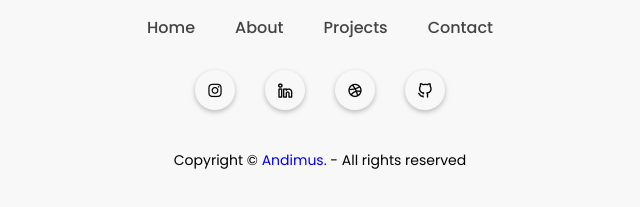
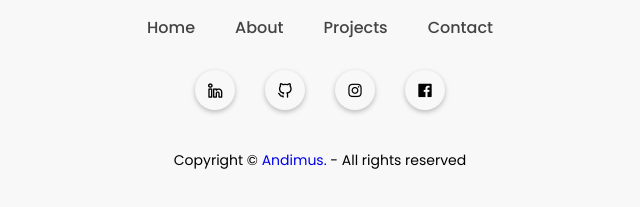
Before and after one commit to dsarateanu28/web-portfolio, a plain HTML site: page index.html in a window 1280 px wide. Shown: the part 3599-3806 px from the top of the page, 320-960 px from the left. Drawn offline with nearby package versions, Linux system fonts and the light colour scheme.

Commit message:
WP-0001: add init project

```diff
--- a/index.html
+++ b/index.html
@@ -10,7 +10,7 @@
     <!-- --------- CSS ---------- -->
     <link rel="stylesheet" href="css/index.css">
 
-    <title>Portfolio | Ludiflex</title>
+    <title>ANDIMUS</title>
 </head>
 <body>
 <div class="container">
@@ -257,10 +257,10 @@
             </ul>
         </div>
         <div class="footer-social-icons">
+            <div class="icon"><i class="uil uil-linkedin-alt"></i></div>
+            <div class="icon"><i class="uil uil-github-alt"></i></div>
             <div class="icon"><i class="uil uil-instagram"></i></div>
-            <div class="icon"><i class="uil uil-linkedin-alt"></i></div>
-            <div class="icon"><i class="uil uil-dribbble"></i></div>
-            <div class="icon"><i class="uil uil-github-alt"></i></div>
+            <div class="icon"><i class="uil uil-facebook"></i></div>
         </div>
         <div class="bottom-footer">
             <p>Copyright &copy; <a href="#home" style="text-decoration: none;">Andimus.</a> - All rights reserved</p>
```
